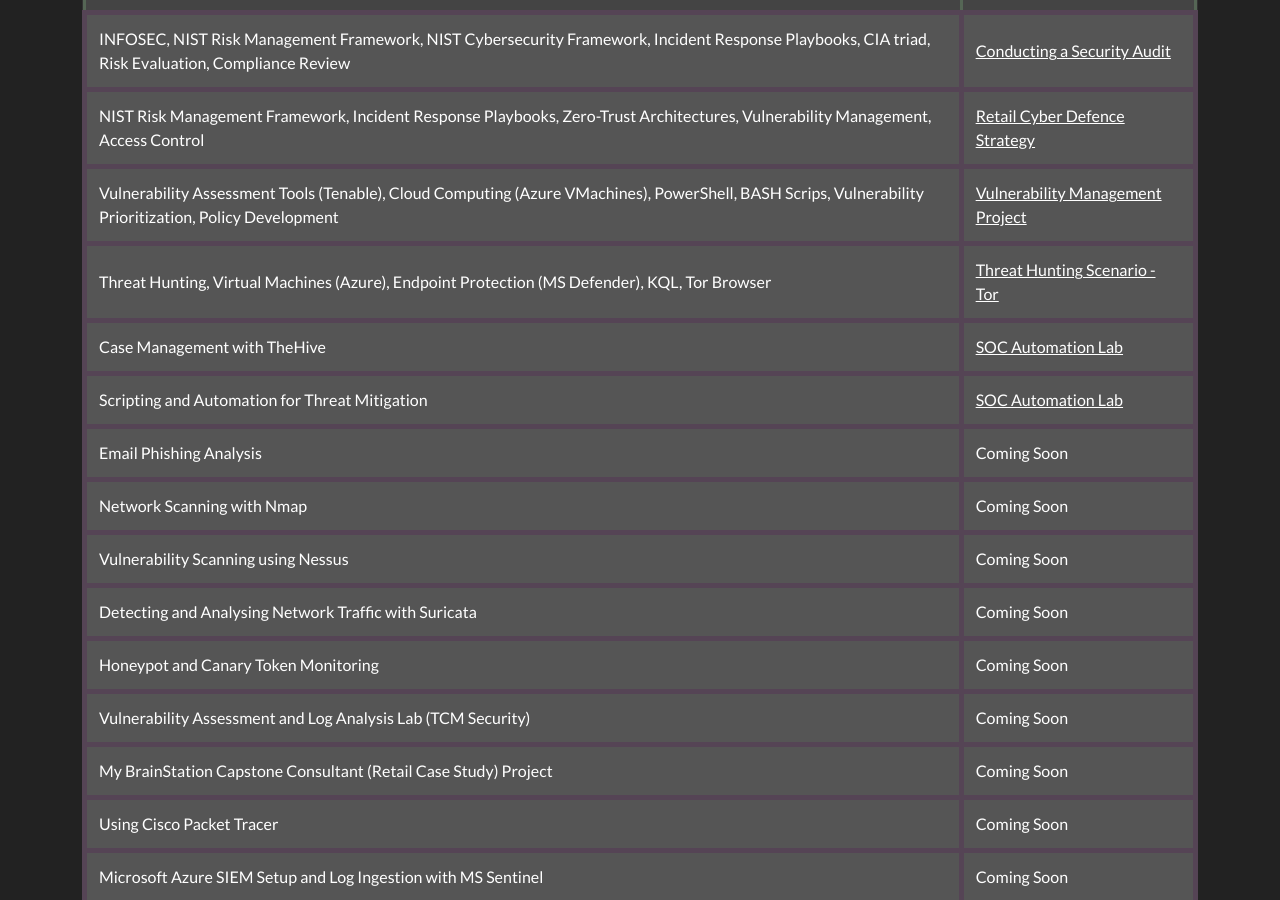
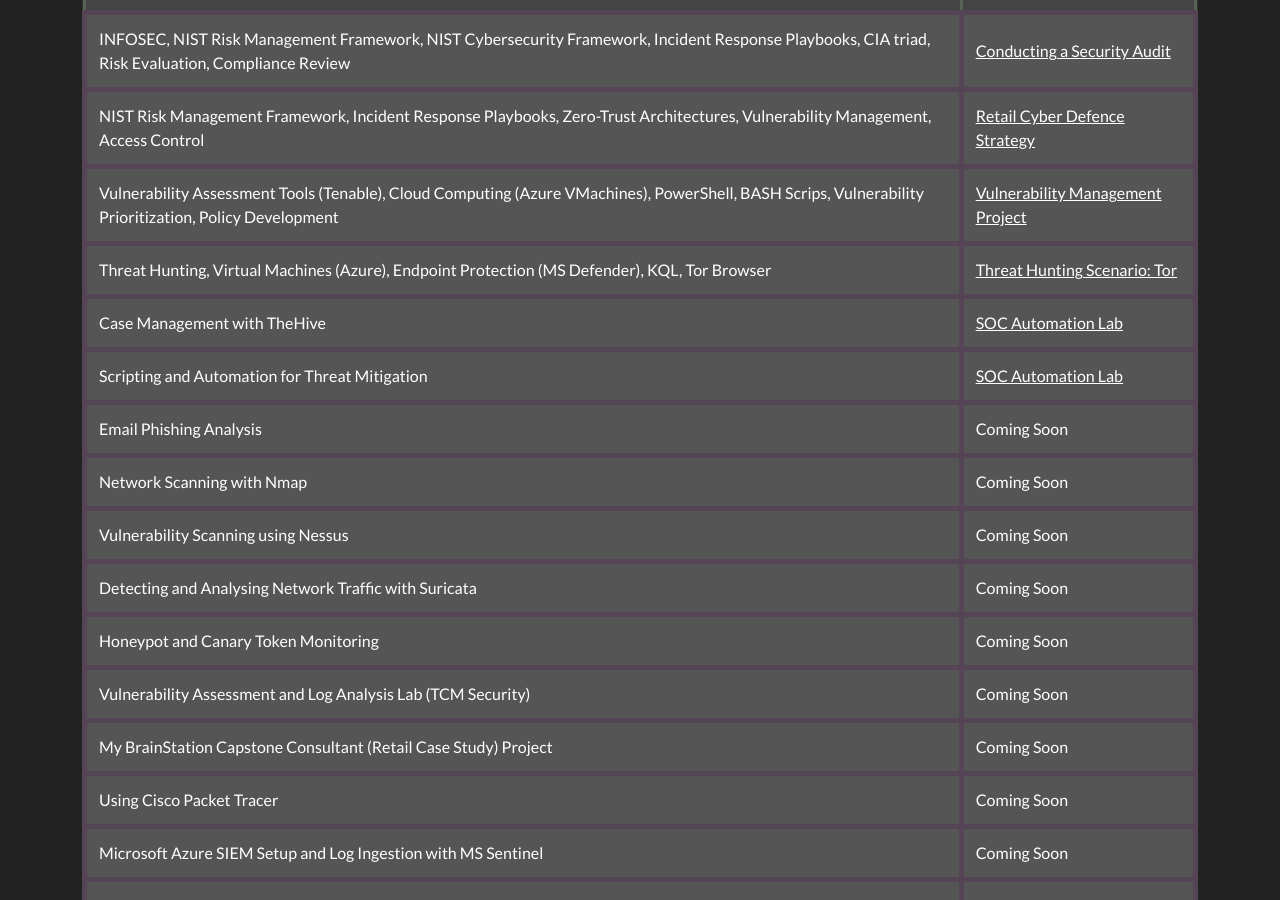
Before and after one commit to JKopal101/jkopal101.github.io, a Jekyll site: the page built from projects.md, in a window 1280 px wide and 900 px high, scrolled down 389 px. Built offline with Jekyll 4.4.1, drawn with Linux system fonts in a browser that asks for light colours; part of the change alters nothing that is shown.

Commit message:
Update projects.md

```diff
--- a/projects.md
+++ b/projects.md
@@ -56,7 +56,7 @@ I’ve worked on a variety of projects in the Cybersecurity and IT space, focusi
       <td style="padding:12px; border:5px solid #545;">Threat Hunting, Virtual Machines (Azure), Endpoint Protection (MS Defender), KQL,
         Tor Browser </td>
       <td style="padding:12px; border:5px solid #545;">
-        <a href="https://github.com/JKopal101/SOC-Automation-Lab" style="color:white;">Threat Hunting Scenario - Tor</a>
+        <a href="https://github.com/JKopal101/threat-hunting-scenario-tor" style="color:white;">Threat Hunting Scenario: Tor</a>
       </td>
     </tr>
     <tr style="background-color:#555;">
```
